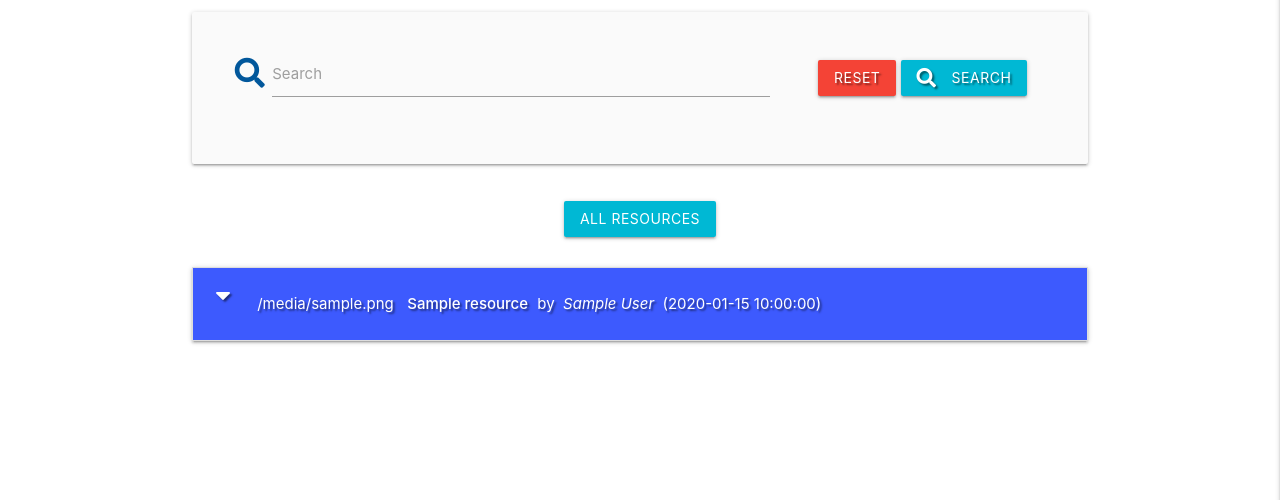
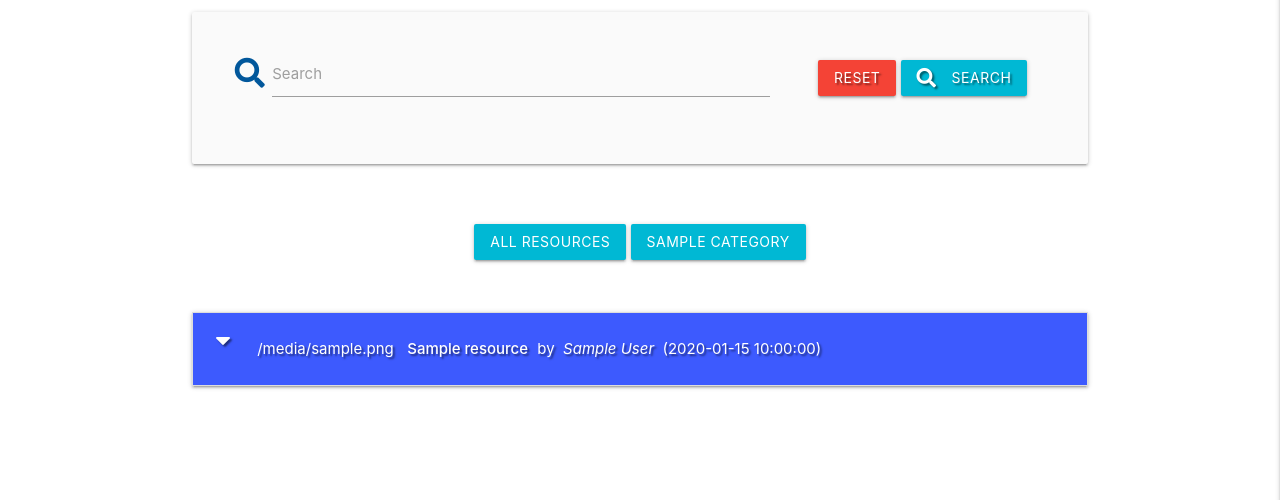
Before and after one commit to effiemanyos/ms3-pmresources, a Flask app: page / in a window 1280 px wide. Shown: the part 248-748 px from the top of the page. Run offline with Flask 2, Linux system fonts and the light colour scheme; a database or web service that is not in the repository returns one stand-in record (values such as "Sample title"); some libraries are stand-ins or nearby versions.

Commit message:
Add categories from db to the resources page to enable filters

```diff
--- a/app.py
+++ b/app.py
@@ -22,7 +22,8 @@ mongo = PyMongo(app)
 @app.route("/get_resources")
 def get_resources():
     resources = list(mongo.db.resources.find())
-    return render_template("resources.html", resources=resources)
+    categories = mongo.db.categories.find().sort("category_name", 1)
+    return render_template("resources.html", resources=resources, categories=categories)
 
 
 @app.route("/resources/<category>")
--- a/templates/resources.html
+++ b/templates/resources.html
@@ -26,25 +26,27 @@
             </form>
         </div>
         <br>
+        <br>
         <!-- Filters by Category -->
         <div class="category-menu center-align">
-            <!-- All Resources -->
+            <!-- "All Resources" Button -->
             {% if request.path == url_for('get_resources') %}
-                {% set category_class = "btn cyan accent-4 white-text btn-margin" %}
+                {% set category_class = "btn green accent-4 white-text btn-margin" %}
             {% else %}
                 {% set category_class = "btn cyan accent-4 white-text btn-margin" %}
             {% endif %}
             <a class="{{ category_class }}" href="{{ url_for('get_resources') }}">All Resources</a>
-            <!-- Categories -->
+            <!-- All Categories -->
             {% for category in categories %}
                 {% if request.path == url_for('resources_page_filtered', category=category.category_name) %}
-                    {% set category_class = "btn cyan accent-4 white-text btn-margin" %}
+                    {% set category_class = "btn green accent-4 white-text btn-margin" %}
                 {% else %}
                     {% set category_class = "btn cyan accent-4 white-text btn-margin" %}
                 {% endif %}
                 <a class="{{ category_class }}" href="{{url_for('resources_page_filtered', category=category.category_name)}}">{{ category.category_name }}</a>
             {% endfor %}
         </div>
+        <br>
         <br>
         <!-- All Resources -->
         {% if resources|length > 0 %}
```
